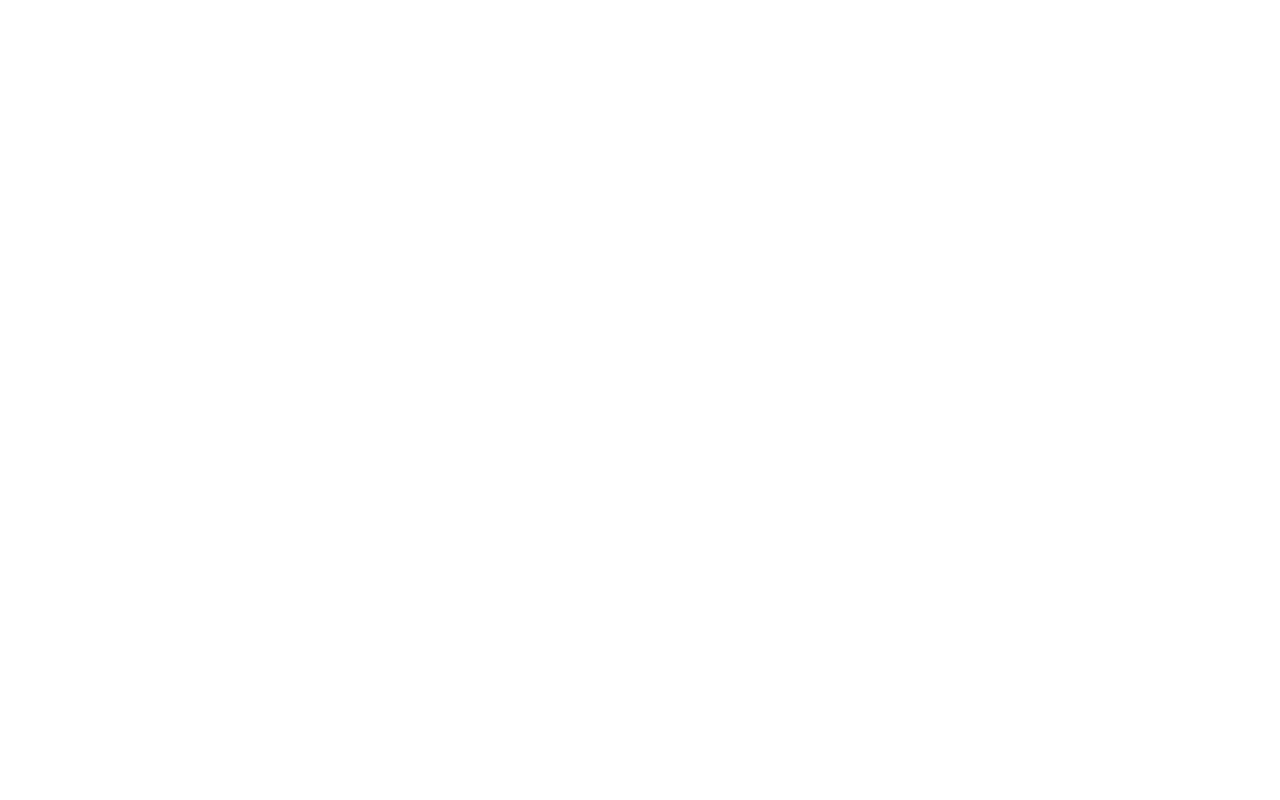
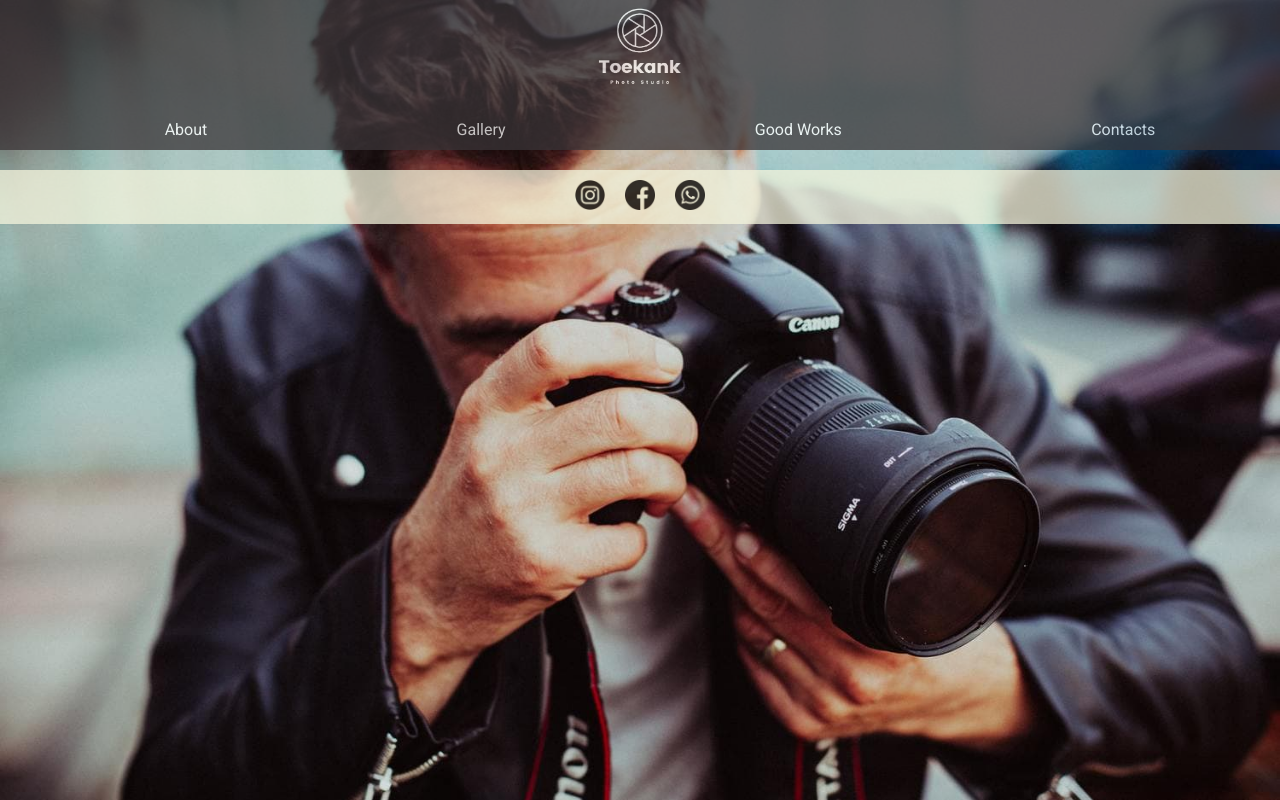
Before and after one commit to Gustii27/Toekank-CD, a plain HTML site: page views/about.html in a window 1280 px wide. Drawn offline with Linux system fonts and the light colour scheme.

Commit message:
actualizado pages

```diff
--- a/views/about.html
+++ b/views/about.html
@@ -0,0 +1,52 @@
+<!DOCTYPE html>
+<html>
+<head>
+    <meta charset='utf-8'>
+    <meta http-equiv='X-UA-Compatible' content='IE=edge'>
+    <title>Toekank Photo Studio</title>
+    <meta name='viewport' content='width=device-width, initial-scale=1'>
+
+    <link rel='stylesheet' type='text/css' media='screen' href='../public/css/style.css'>
+    <link href="https://fonts.googleapis.com/css2?family=Roboto&display=swap" rel="stylesheet"/>
+    <link rel="stylesheet" href="https://fonts.googleapis.com/css?family=Tangerine">
+
+    <script src='main.js'></script>
+</head>
+<body>
+    <header class="main-header">
+        <div class="main-header-top-bar">
+            <a class="home-logo" href="/index.html" title="Toekank Photo Studio">
+                <img src="../public/img/logo.PNG" alt="logo" width="100px" height="100px">
+            </a>
+        </div>
+            <nav class="main-menu">
+                <ul>
+                    <li><a href="/views/about.html">About</a></li>
+                    <li><a href="/views/gallery.html">Gallery</a></li>
+                    <li><a href="/views/good-works.html">Good Works</a></li>
+                    <li><a href="/views/contacts.html">Contacts</a></li>
+                </ul>
+            </nav>
+    </header>
+
+    <main>
+
+    </main>
+
+    <footer>
+        <div class="footer">
+            <a class="instagram-logo" href="#" title="Instagram">
+                <img src="../public/img/instagram-logo.png" alt="instagram" width="30px" height="30px">
+            </a>
+
+            <a class="facebook-logo" href="#" title="facebook">
+                <img src="../public/img/facebook-logo.png" alt="facebook" width="30px" height="30px">
+            </a>
+
+            <a class="whatsapp-logo" href="#" title="whatsapp">
+                <img src="../public/img/whatsapp-logo.png" alt="whatsapp" width="30px" height="30px">
+            </a>
+        </div>
+    </footer>
+</body>
+</html>
```
Also changed, not shown: index.html (+3 -3 lines), views/gallery.html (+52 -0 lines), views/good-works.html (+52 -0 lines).
